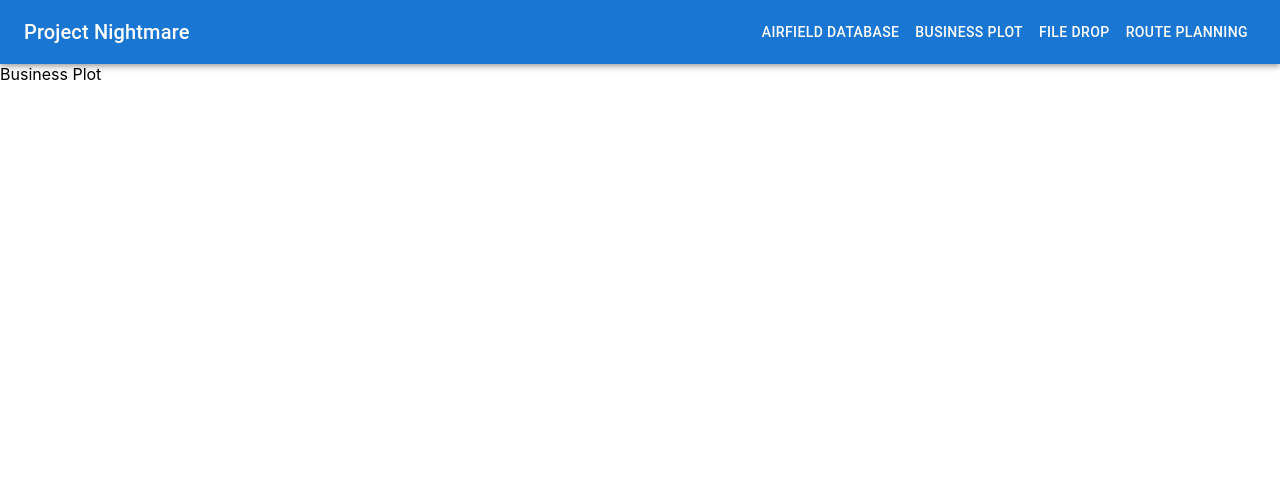
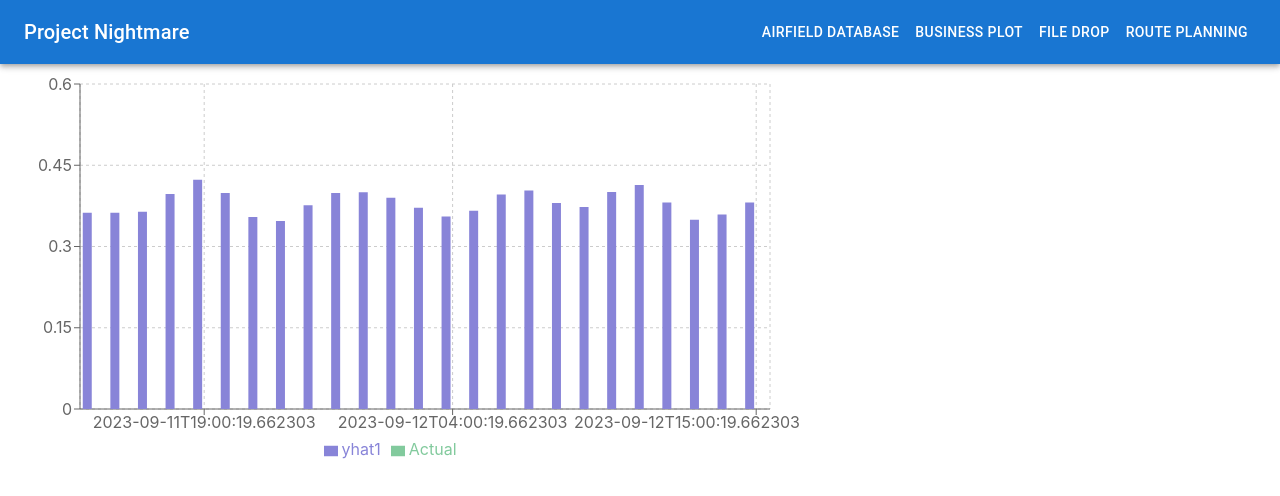
Before and after one commit to alavrouk/JID31119---EagleEye, a React (Create React App) app: page / in a window 1280 px wide. Both pictures are taken after a click on the button "BUSINESS PLOT". Shown: the top 496 px of the page. Built offline with nearby package versions, Linux system fonts and the light colour scheme.

Commit message:
Semi-working business plot Showing synthetically generated test data

```diff
--- a/package.json
+++ b/package.json
@@ -17,6 +17,7 @@
     "react-dom": "^18.2.0",
     "react-scripts": "^5.0.1",
     "react-simple-maps": "^3.0.0",
+    "recharts": "^2.8.0",
     "web-vitals": "^2.1.4"
   },
   "scripts": {
--- a/src/components/business_plot/BusinessPlot.js
+++ b/src/components/business_plot/BusinessPlot.js
@@ -1,7 +1,29 @@
 import React from 'react';
+import { BarChart, Bar, XAxis, YAxis, CartesianGrid, Tooltip, Legend } from 'recharts';
+import data from './businessData.json'
 
 function BusinessPlot() {
-    return <div>Business Plot</div>
+
+    return (
+        <>
+            <BarChart
+                width={800}
+                height={400}
+                data={data}
+                margin={{
+                    top: 20, right: 30, left: 20, bottom: 5,
+                }}
+            >
+                <CartesianGrid strokeDasharray="3 3" />
+                <XAxis dataKey="time" />
+                <YAxis />
+                <Tooltip />
+                <Legend />
+                <Bar dataKey="yhat1" fill="#8884d8" />
+                <Bar dataKey="Actual" fill="#82ca9d" />
+            </BarChart>
+        </>
+    )
 }
 
 export default BusinessPlot
--- /dev/null
+++ b/src/components/business_plot/businessData.json
@@ -0,0 +1,127 @@
+[
+    {
+        "time": "2023-09-11T15:00:19.662303",
+        "yhat1": 0.36246299743652344,
+        "Actual": null
+    },
+    {
+        "time": "2023-09-11T16:00:19.662303",
+        "yhat1": 0.36213287711143494,
+        "Actual": null
+    },
+    {
+        "time": "2023-09-11T17:00:19.662303",
+        "yhat1": 0.3641607165336609,
+        "Actual": null
+    },
+    {
+        "time": "2023-09-11T18:00:19.662303",
+        "yhat1": 0.3971253037452698,
+        "Actual": null
+    },
+    {
+        "time": "2023-09-11T19:00:19.662303",
+        "yhat1": 0.42332491278648376,
+        "Actual": null
+    },
+    {
+        "time": "2023-09-11T20:00:19.662303",
+        "yhat1": 0.39898958802223206,
+        "Actual": null
+    },
+    {
+        "time": "2023-09-11T21:00:19.662303",
+        "yhat1": 0.3543042540550232,
+        "Actual": null
+    },
+    {
+        "time": "2023-09-11T22:00:19.662303",
+        "yhat1": 0.34705543518066406,
+        "Actual": null
+    },
+    {
+        "time": "2023-09-11T23:00:19.662303",
+        "yhat1": 0.3760300576686859,
+        "Actual": null
+    },
+    {
+        "time": "2023-09-12T00:00:19.662303",
+        "yhat1": 0.3989855647087097,
+        "Actual": null
+    },
+    {
+        "time": "2023-09-12T01:00:19.662303",
+        "yhat1": 0.40031105279922485,
+        "Actual": null
+    },
+    {
+        "time": "2023-09-12T02:00:19.662303",
+        "yhat1": 0.3899078667163849,
+        "Actual": null
+    },
+    {
+        "time": "2023-09-12T03:00:19.662303",
+        "yhat1": 0.3713816702365875,
+        "Actual": null
+    },
+    {
+        "time": "2023-09-12T04:00:19.662303",
+        "yhat1": 0.3553990423679352,
+        "Actual": null
+    },
+    {
+        "time": "2023-09-12T05:00:19.662303",
+        "yhat1": 0.3659082055091858,
+        "Actual": null
+    },
+    {
+        "time": "2023-09-12T06:00:19.662303",
+        "yhat1": 0.39616820216178894,
+        "Actual": null
+    },
+    {
+        "time": "2023-09-12T07:00:19.662303",
+        "yhat1": 0.4035675823688507,
+        "Actual": null
+    },
+    {
+        "time": "2023-09-12T08:00:19.662303",
+        "yhat1": 0.3801734745502472,
+        "Actual": null
+    },
+    {
+        "time": "2023-09-12T09:00:19.662303",
+        "yhat1": 0.37303274869918823,
+        "Actual": null
+    },
+    {
+        "time": "2023-09-12T10:00:19.662303",
+        "yhat1": 0.4005269408226013,
+        "Actual": null
+    },
+    {
+        "time": "2023-09-12T11:00:19.662303",
+        "yhat1": 0.41346046328544617,
+        "Actual": null
+    },
+    {
+        "time": "2023-09-12T12:00:19.662303",
+        "yhat1": 0.381326287984848,
+        "Actual": null
+    },
+    {
+        "time": "2023-09-12T13:00:19.662303",
+        "yhat1": 0.34929293394088745,
+        "Actual": null
+    },
+    {
+        "time": "2023-09-12T14:00:19.662303",
+        "yhat1": 0.3592981696128845,
+        "Actual": null
+    },
+    {
+        "time": "2023-09-12T15:00:19.662303",
+        "yhat1": 0.3813801109790802,
+        "Actual": null
+    }
+]
```
Also changed, not shown: 1 other file (tests, documents, lock files or other folders).
